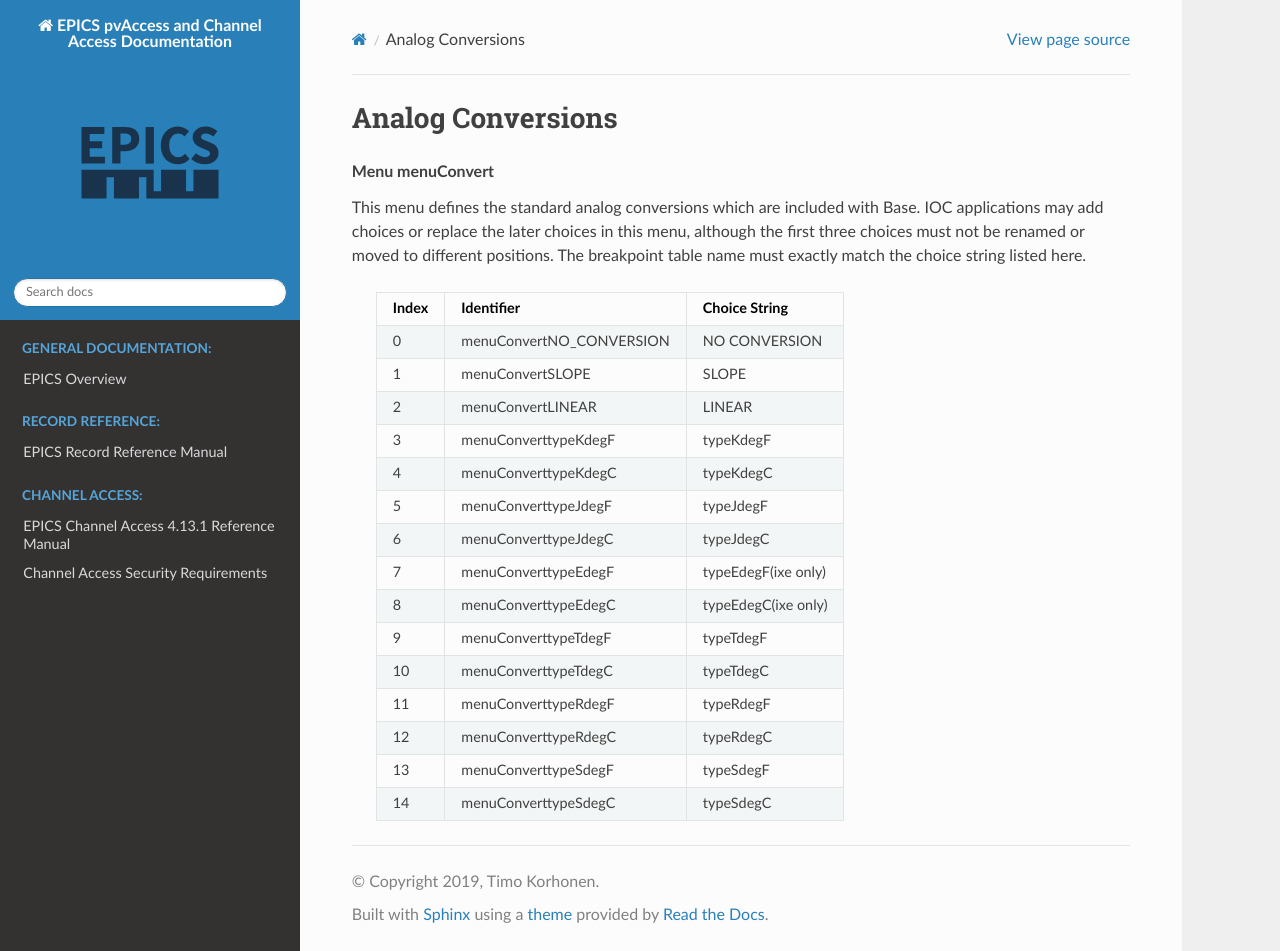
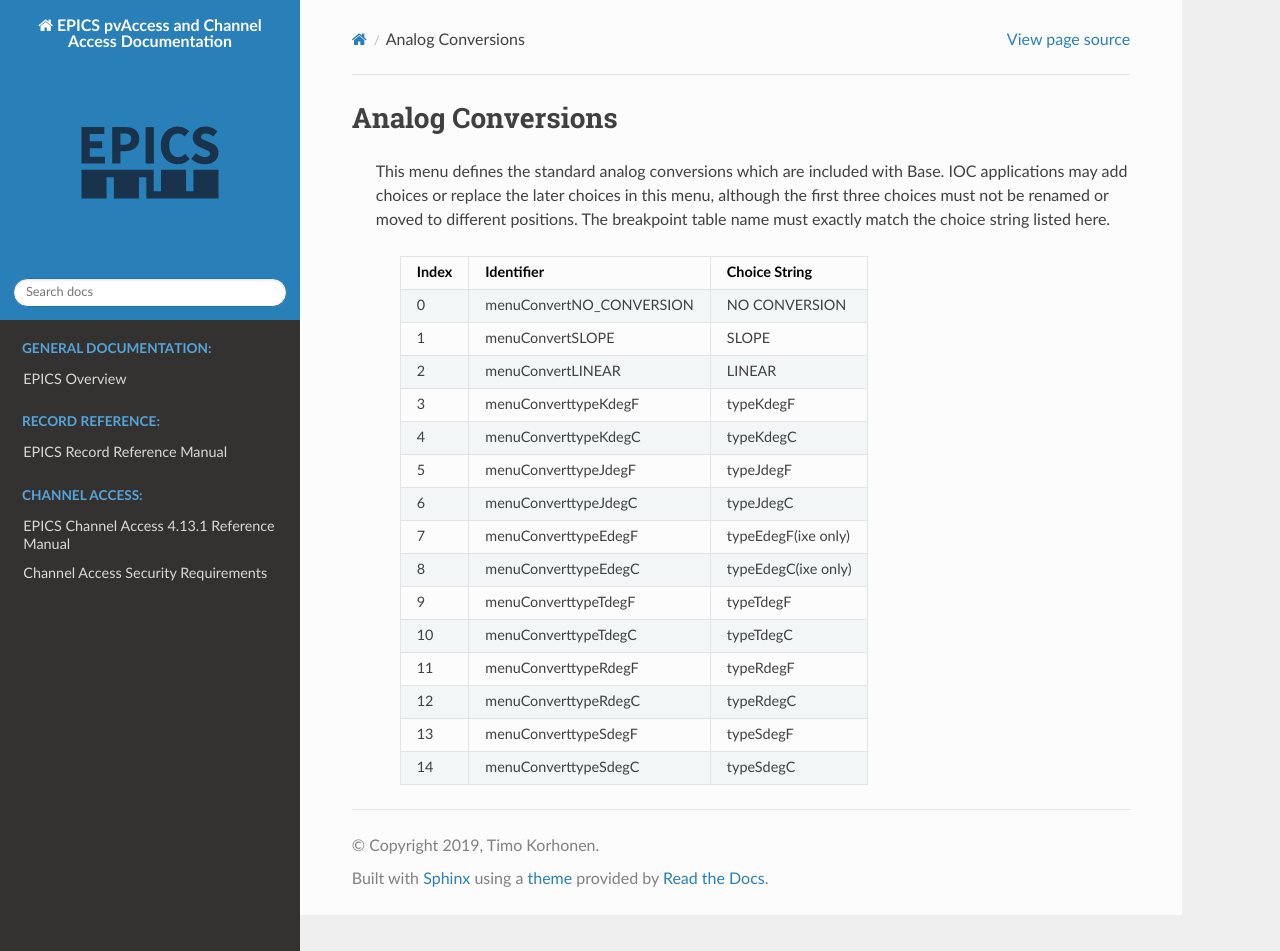
Before and after one commit to ttkorhonen/myDocument, a Sphinx documentation site: the page built from docs/manual/menuConvert.rst, in a window 1280 px wide and 951 px high. Built offline with Sphinx 7.4.7 and the Read the Docs theme 2.0.0, drawn with Linux system fonts in a browser that asks for light colours.

```diff
--- a/docs/manual/menuConvert.rst
+++ b/docs/manual/menuConvert.rst
@@ -1,10 +1,6 @@
 Analog Conversions
 ==================
 
-.. container:: pod
-
-   .. rubric:: Menu menuConvert
-      :name: menu-menuconvert
 
    This menu defines the standard analog conversions which are included
    with Base. IOC applications may add choices or replace the later
```
